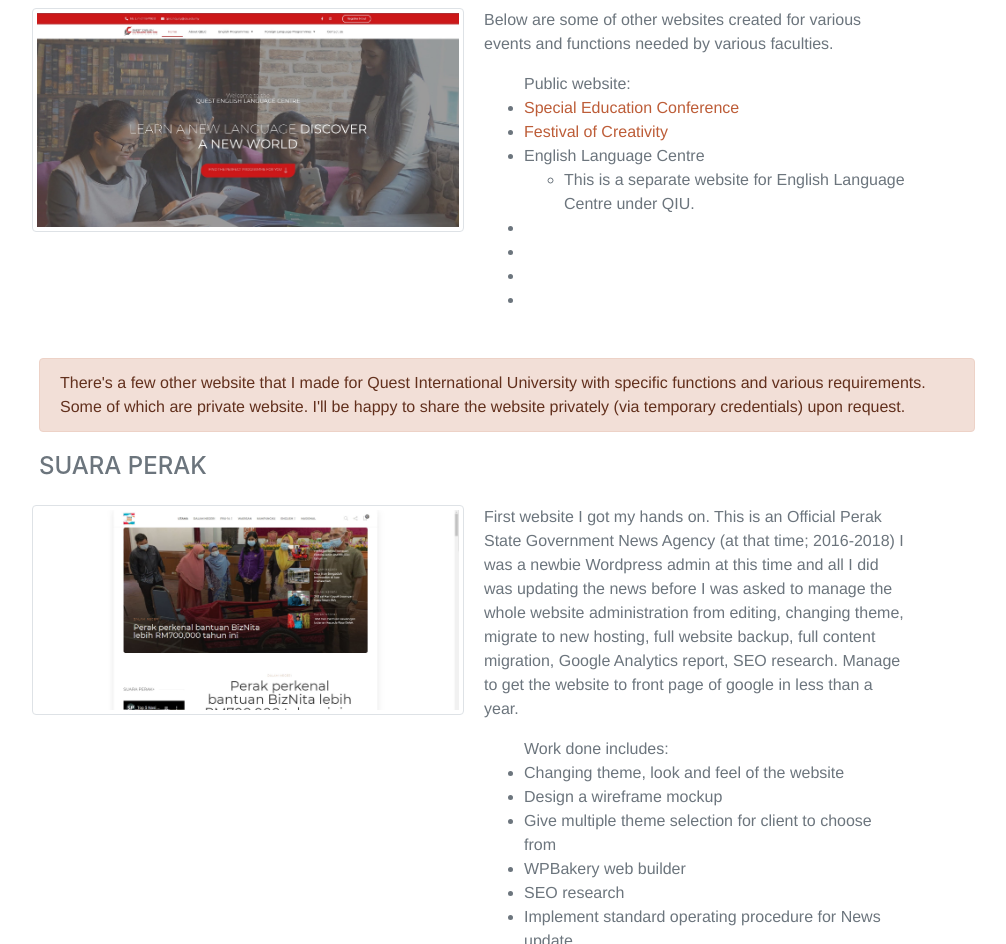
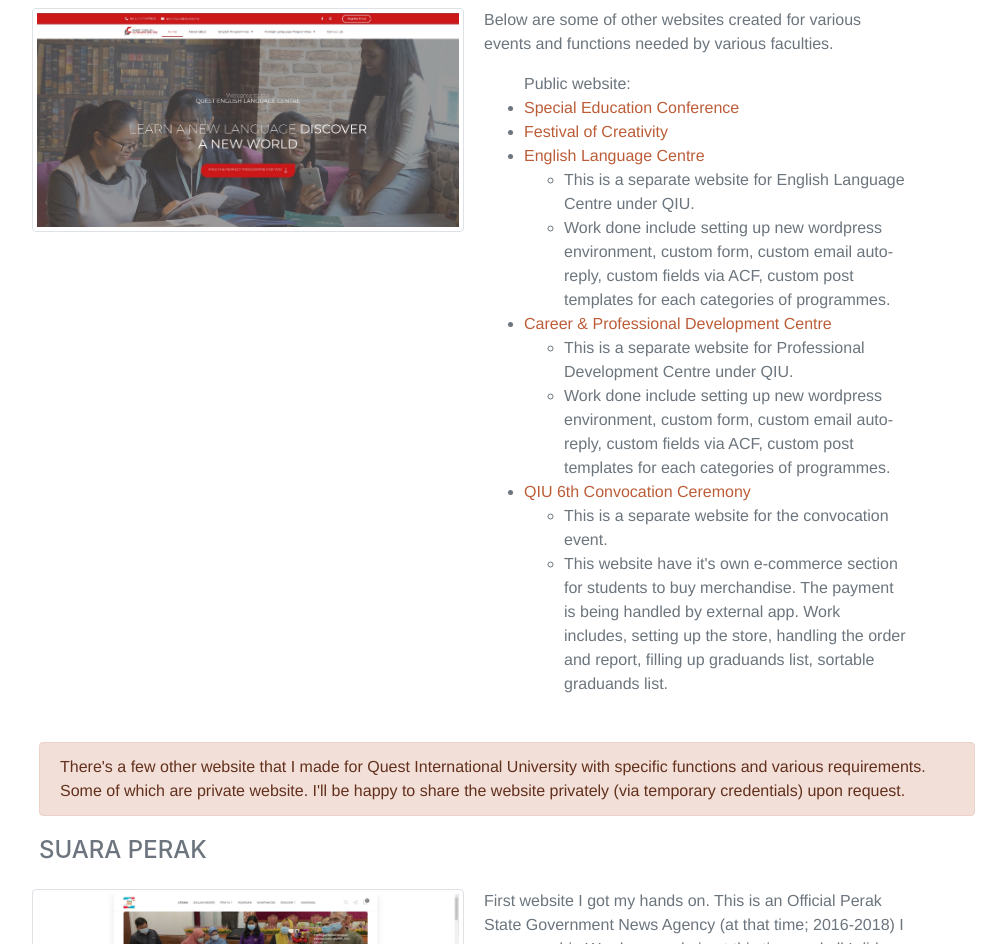
Before and after one commit to izzoe3/personal, a plain HTML site: page index.html in a window 1280 px wide. Shown: the part 5770-6714 px from the top of the page, without its empty margins (269-1275 px from the left). Drawn offline with nearby package versions, Linux system fonts and the light colour scheme; a web font is replaced by a local one.

Commit message:
Add more sub website under QIU

```diff
--- a/index.html
+++ b/index.html
@@ -294,14 +294,24 @@
                           <ul>Public website:
                             <li><a href="https://qiu.edu.my/semb">Special Education Conference</a></li>
                             <li><a href="https://qiu.edu.my/festivalofcreativity">Festival of Creativity</a> </li>
-                            <li><a href="https://qiu.edu.my/english-language-centre"></a>English Language Centre
-                            <ul><li>
-                                This is a separate website for English Language Centre under QIU.
-                            </li></ul></li>
-                            <li></li>
-                            <li></li>
-                            <li></li>
-                            <li></li>
+                            <li><a href="https://qiu.edu.my/english-language-centre">English Language Centre</a>
+                            <ul>
+                                <li>This is a separate website for English Language Centre under QIU.</li>
+                                <li>Work done include setting up new wordpress environment, custom form, custom email auto-reply, custom fields via ACF, custom post templates for each categories of programmes.</li>
+                            </ul>
+                            </li>
+                            <li><a href="https://qiu.edu.my/cpdc/">Career & Professional Development Centre</a>
+                                <ul>
+                                    <li>This is a separate website for Professional Development Centre under QIU.</li>
+                                    <li>Work done include setting up new wordpress environment, custom form, custom email auto-reply, custom fields via ACF, custom post templates for each categories of programmes.</li>
+                                </ul>
+                            </li>
+                            <li><a href="https://qiu.edu.my/convo">QIU 6th Convocation Ceremony</a>
+                                <ul>
+                                    <li>This is a separate website for the convocation event.</li>
+                                    <li>This website have it's own e-commerce section for students to buy merchandise. The payment is being handled by external app. Work includes, setting up the store, handling the order and report, filling up graduands list, sortable graduands list.</li>
+                                </ul>
+                            </li>
                     </p></div>
                    	 </div>
                         <div class="alert alert-primary" role="alert">
```
